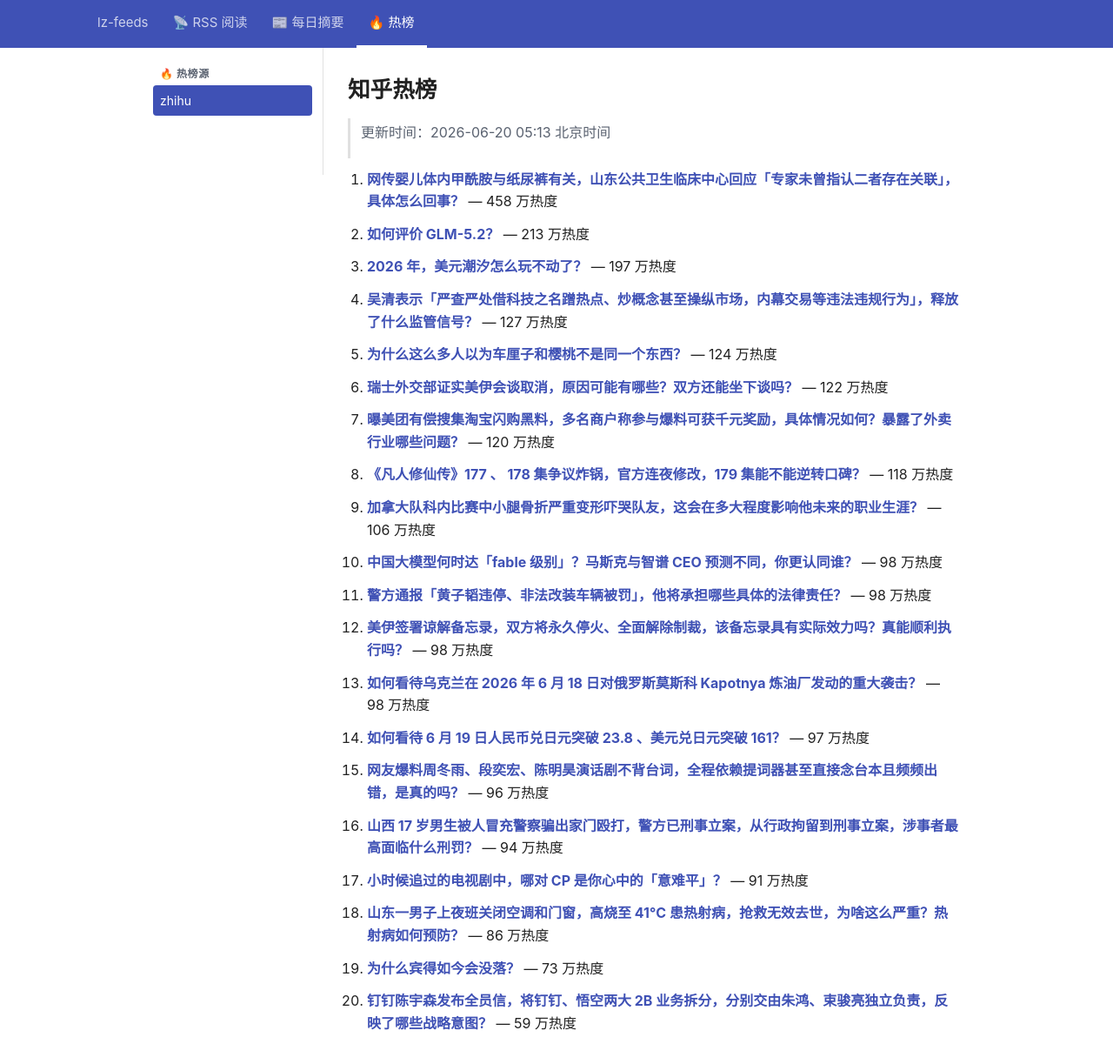
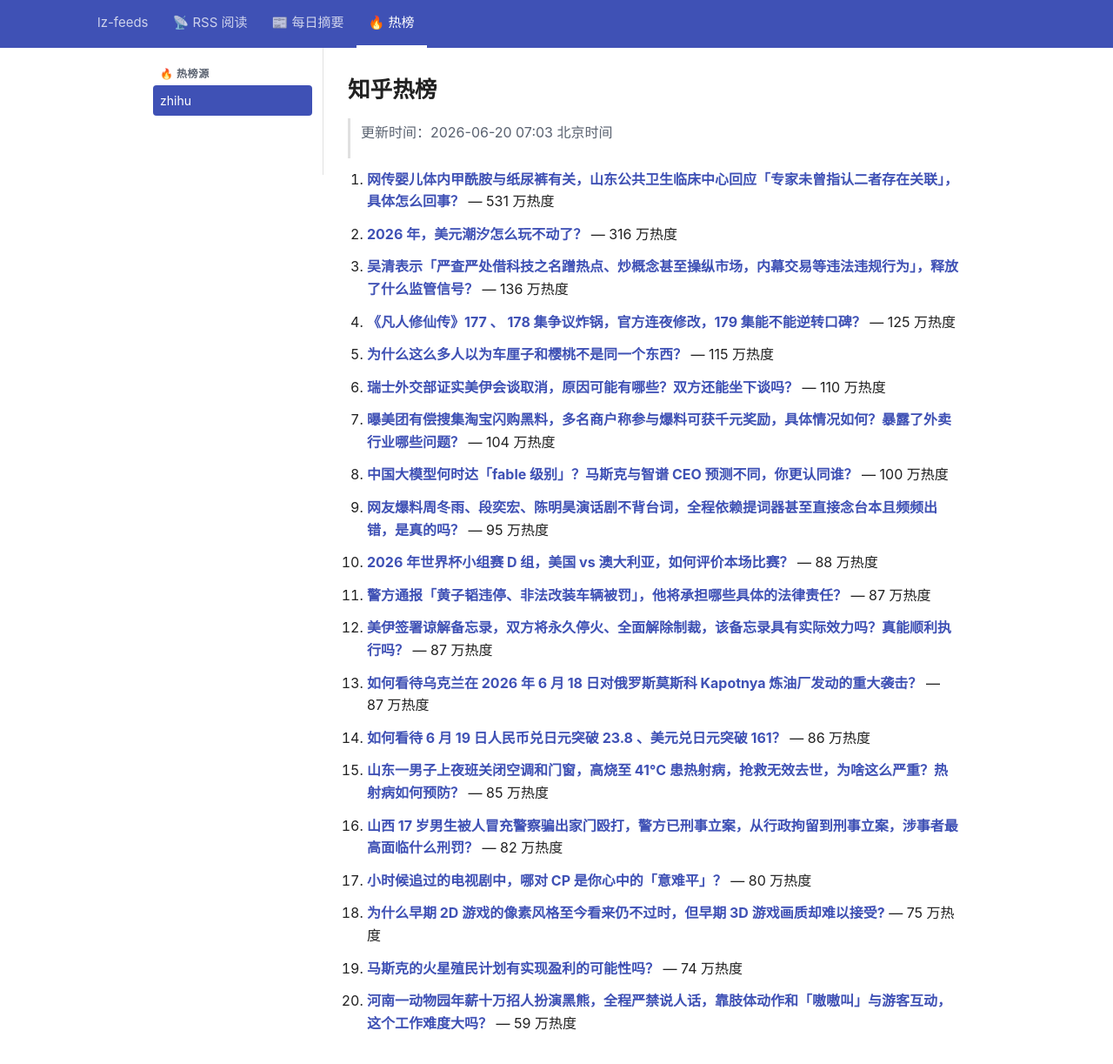
Before and after one commit to lizhang0101/lz-feeds, a Jekyll site: the page built from _hotlist/zhihu.md, in a window 1280 px wide and 1253 px high. Shown: the top 1223 px of the window at 87% size. Built offline with Jekyll 4.4.1, drawn with Linux system fonts in a browser that asks for light colours.

Commit message:
hotlist: 2026-06-19T23:03Z

```diff
--- a/_hotlist/zhihu.md
+++ b/_hotlist/zhihu.md
@@ -1,48 +1,48 @@
 ---
-updated: 2026-06-20 05:13 北京时间
+updated: 2026-06-20 07:03 北京时间
 count: 20
 ---
 
 # 知乎热榜
 
-> 更新时间：2026-06-20 05:13 北京时间
+> 更新时间：2026-06-20 07:03 北京时间
 
-1. **[网传婴儿体内甲酰胺与纸尿裤有关，山东公共卫生临床中心回应「专家未曾指认二者存在关联」，具体怎么回事？](https://www.zhihu.com/question/2051337399167185693)** — 458 万热度
+1. **[网传婴儿体内甲酰胺与纸尿裤有关，山东公共卫生临床中心回应「专家未曾指认二者存在关联」，具体怎么回事？](https://www.zhihu.com/question/2051337399167185693)** — 531 万热度
 
-2. **[如何评价 GLM-5.2？](https://www.zhihu.com/question/2049240196173018144)** — 213 万热度
+2. **[2026 年，美元潮汐怎么玩不动了？](https://www.zhihu.com/question/2050766119007524198)** — 316 万热度
 
-3. **[2026 年，美元潮汐怎么玩不动了？](https://www.zhihu.com/question/2050766119007524198)** — 197 万热度
+3. **[吴清表示「严查严处借科技之名蹭热点、炒概念甚至操纵市场，内幕交易等违法违规行为」，释放了什么监管信号？](https://www.zhihu.com/question/2050541541630940368)** — 136 万热度
 
-4. **[吴清表示「严查严处借科技之名蹭热点、炒概念甚至操纵市场，内幕交易等违法违规行为」，释放了什么监管信号？](https://www.zhihu.com/question/2050541541630940368)** — 127 万热度
+4. **[《凡人修仙传》177 、 178 集争议炸锅，官方连夜修改，179 集能不能逆转口碑？](https://www.zhihu.com/question/2050929172667700787)** — 125 万热度
 
-5. **[为什么这么多人以为车厘子和樱桃不是同一个东西？](https://www.zhihu.com/question/311448631)** — 124 万热度
+5. **[为什么这么多人以为车厘子和樱桃不是同一个东西？](https://www.zhihu.com/question/311448631)** — 115 万热度
 
-6. **[瑞士外交部证实美伊会谈取消，原因可能有哪些？双方还能坐下谈吗？](https://www.zhihu.com/question/2051280034514429417)** — 122 万热度
+6. **[瑞士外交部证实美伊会谈取消，原因可能有哪些？双方还能坐下谈吗？](https://www.zhihu.com/question/2051280034514429417)** — 110 万热度
 
-7. **[曝美团有偿搜集淘宝闪购黑料，多名商户称参与爆料可获千元奖励，具体情况如何？暴露了外卖行业哪些问题？](https://www.zhihu.com/question/2050928981600204446)** — 120 万热度
+7. **[曝美团有偿搜集淘宝闪购黑料，多名商户称参与爆料可获千元奖励，具体情况如何？暴露了外卖行业哪些问题？](https://www.zhihu.com/question/2050928981600204446)** — 104 万热度
 
-8. **[《凡人修仙传》177 、 178 集争议炸锅，官方连夜修改，179 集能不能逆转口碑？](https://www.zhihu.com/question/2050929172667700787)** — 118 万热度
+8. **[中国大模型何时达「fable 级别」？马斯克与智谱 CEO 预测不同，你更认同谁？](https://www.zhihu.com/question/2051267421386937558)** — 100 万热度
 
-9. **[加拿大队科内比赛中小腿骨折严重变形吓哭队友，这会在多大程度影响他未来的职业生涯？](https://www.zhihu.com/question/2051213403557819287)** — 106 万热度
+9. **[网友爆料周冬雨、段奕宏、陈明昊演话剧不背台词，全程依赖提词器甚至直接念台本且频频出错，是真的吗？](https://www.zhihu.com/question/2050931331446436682)** — 95 万热度
 
-10. **[中国大模型何时达「fable 级别」？马斯克与智谱 CEO 预测不同，你更认同谁？](https://www.zhihu.com/question/2051267421386937558)** — 98 万热度
+10. **[2026 年世界杯小组赛 D 组，美国 vs 澳大利亚，如何评价本场比赛？](https://www.zhihu.com/question/2050229738019320012)** — 88 万热度
 
-11. **[警方通报「黄子韬违停、非法改装车辆被罚」，他将承担哪些具体的法律责任？](https://www.zhihu.com/question/2051324058596110444)** — 98 万热度
+11. **[警方通报「黄子韬违停、非法改装车辆被罚」，他将承担哪些具体的法律责任？](https://www.zhihu.com/question/2051324058596110444)** — 87 万热度
 
-12. **[美伊签署谅解备忘录，双方将永久停火、全面解除制裁，该备忘录具有实际效力吗？真能顺利执行吗？](https://www.zhihu.com/question/2051051597677815111)** — 98 万热度
+12. **[美伊签署谅解备忘录，双方将永久停火、全面解除制裁，该备忘录具有实际效力吗？真能顺利执行吗？](https://www.zhihu.com/question/2051051597677815111)** — 87 万热度
 
-13. **[如何看待乌克兰在 2026 年 6 月 18 日对俄罗斯莫斯科 Kapotnya 炼油厂发动的重大袭击？](https://www.zhihu.com/question/2051068366954276096)** — 98 万热度
+13. **[如何看待乌克兰在 2026 年 6 月 18 日对俄罗斯莫斯科 Kapotnya 炼油厂发动的重大袭击？](https://www.zhihu.com/question/2051068366954276096)** — 87 万热度
 
-14. **[如何看待 6 月 19 日人民币兑日元突破 23.8 、美元兑日元突破 161？](https://www.zhihu.com/question/2051265976675604351)** — 97 万热度
+14. **[如何看待 6 月 19 日人民币兑日元突破 23.8 、美元兑日元突破 161？](https://www.zhihu.com/question/2051265976675604351)** — 86 万热度
 
-15. **[网友爆料周冬雨、段奕宏、陈明昊演话剧不背台词，全程依赖提词器甚至直接念台本且频频出错，是真的吗？](https://www.zhihu.com/question/2050931331446436682)** — 96 万热度
+15. **[山东一男子上夜班关闭空调和门窗，高烧至 41°C 患热射病，抢救无效去世，为啥这么严重？热射病如何预防？](https://www.zhihu.com/question/2047329194447745310)** — 85 万热度
 
-16. **[山西 17 岁男生被人冒充警察骗出家门殴打，警方已刑事立案，从行政拘留到刑事立案，涉事者最高面临什么刑罚？](https://www.zhihu.com/question/2051207721265750101)** — 94 万热度
+16. **[山西 17 岁男生被人冒充警察骗出家门殴打，警方已刑事立案，从行政拘留到刑事立案，涉事者最高面临什么刑罚？](https://www.zhihu.com/question/2051207721265750101)** — 82 万热度
 
-17. **[小时候追过的电视剧中，哪对 CP 是你心中的「意难平」？](https://www.zhihu.com/question/1913995216786001944)** — 91 万热度
+17. **[小时候追过的电视剧中，哪对 CP 是你心中的「意难平」？](https://www.zhihu.com/question/1913995216786001944)** — 80 万热度
 
-18. **[山东一男子上夜班关闭空调和门窗，高烧至 41°C 患热射病，抢救无效去世，为啥这么严重？热射病如何预防？](https://www.zhihu.com/question/2047329194447745310)** — 86 万热度
+18. **[为什么早期 2D 游戏的像素风格至今看来仍不过时，但早期 3D 游戏画质却难以接受?](https://www.zhihu.com/question/390563281)** — 75 万热度
 
-19. **[为什么宾得如今会没落？](https://www.zhihu.com/question/2046377502424278429)** — 73 万热度
+19. **[马斯克的火星殖民计划有实现盈利的可能性吗？](https://www.zhihu.com/question/659303439)** — 74 万热度
 
-20. **[钉钉陈宇森发布全员信，将钉钉、悟空两大 2B 业务拆分，分别交由朱鸿、束骏亮独立负责，反映了哪些战略意图？](https://www.zhihu.com/question/2050973852595908631)** — 59 万热度
+20. **[河南一动物园年薪十万招人扮演黑熊，全程严禁说人话，靠肢体动作和「嗷嗷叫」与游客互动，这个工作难度大吗？](https://www.zhihu.com/question/2050284726062264666)** — 59 万热度
```
